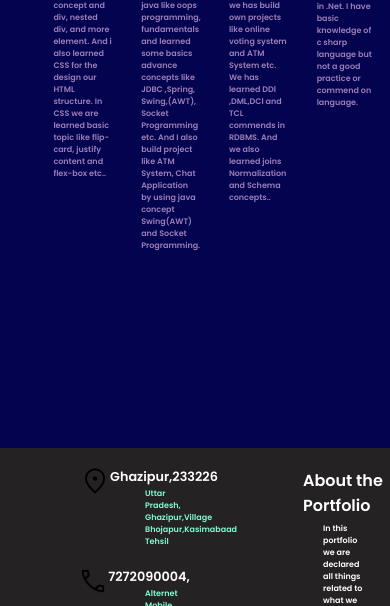
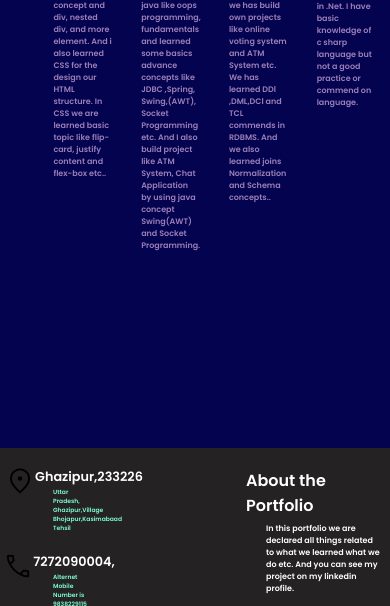
Before and after one commit to Nikhil-Singh-Rajpoot/nikhilsportfolio, a plain HTML site: page index.html in a window 390 px wide. Shown: the part 1084-1690 px from the top of the page. Drawn offline with nearby package versions, Linux system fonts and the light colour scheme.

Commit message:
Update index.html (Add some CSS element)

```diff
--- a/index.html
+++ b/index.html
@@ -529,7 +529,24 @@
 			.box{
 				width: 90%;
 			}
-
+		}
+			@media (max-width:895px) {
+			.footer-left{
+				margin-left: 35px;
+			}
+			.icon-dec {
+    			padding-left: 18px;
+    			font-size: 6px;
+			}
+			.footer-right{
+				margin-right: 57px;
+			}
+			.about-text{
+				width: 100%;
+			}
+			.dec-about{
+				width: 100%;
+			}
 		}
 	</style>
 </head>
```
